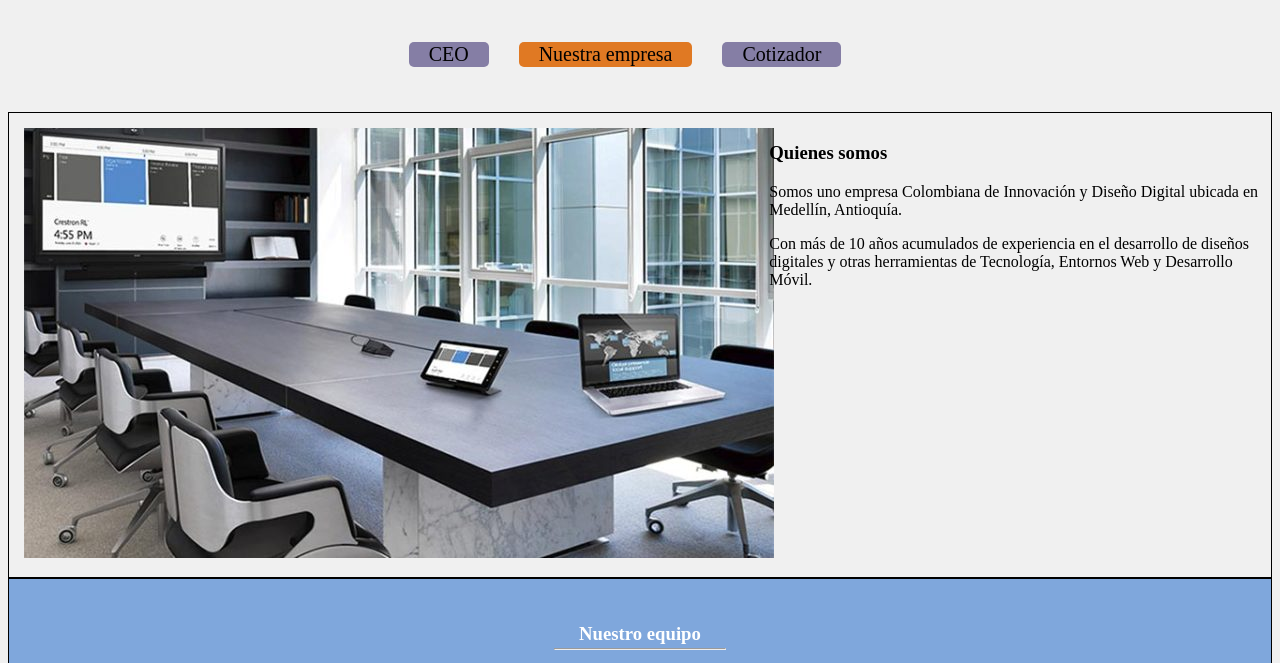
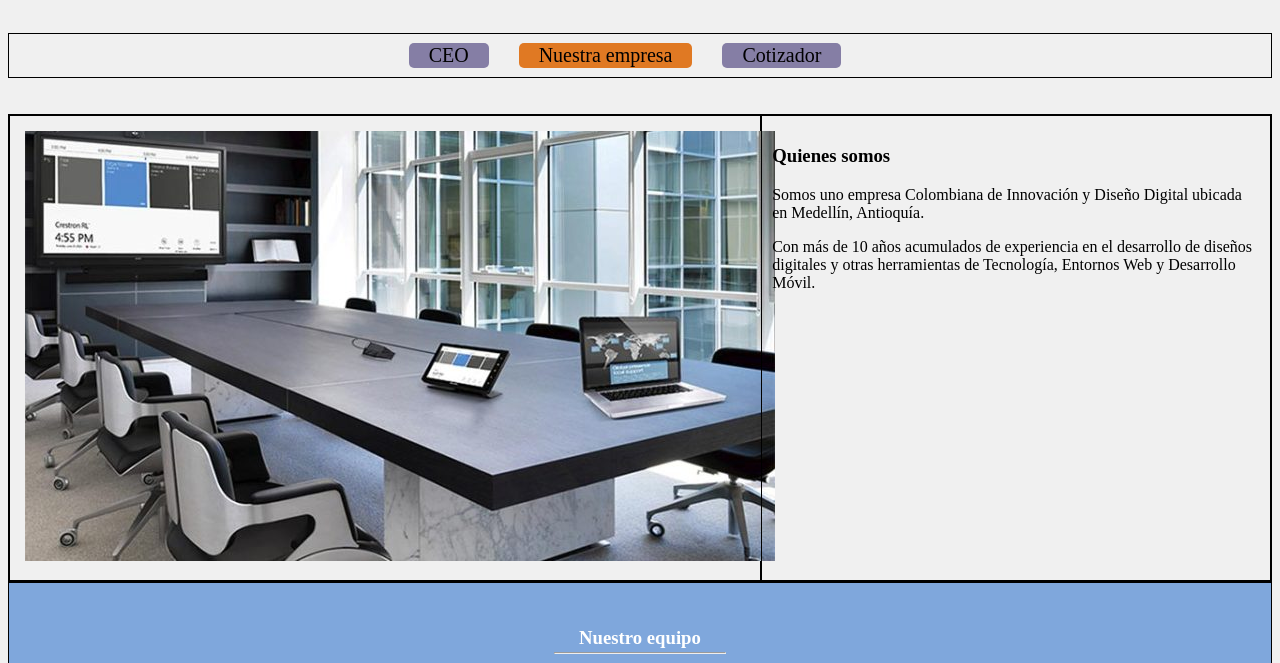
Before and after one commit to kira4489/Maquetado-web, a plain HTML site: page empresa.html in a window 1280 px wide. Shown: the part 117-780 px from the top of the page. Drawn offline with Linux system fonts and the light colour scheme.

Commit message:
actualizaciones7

```diff
--- a/css/estilos1.css
+++ b/css/estilos1.css
@@ -46,9 +46,9 @@ nav ul li a {
   background-color: #e07923;
 }
 
-/* .mi_borde {
+.mi_borde {
   border: solid 1px black;
-} */
+}
 
 main {
   grid-area: main;
```
